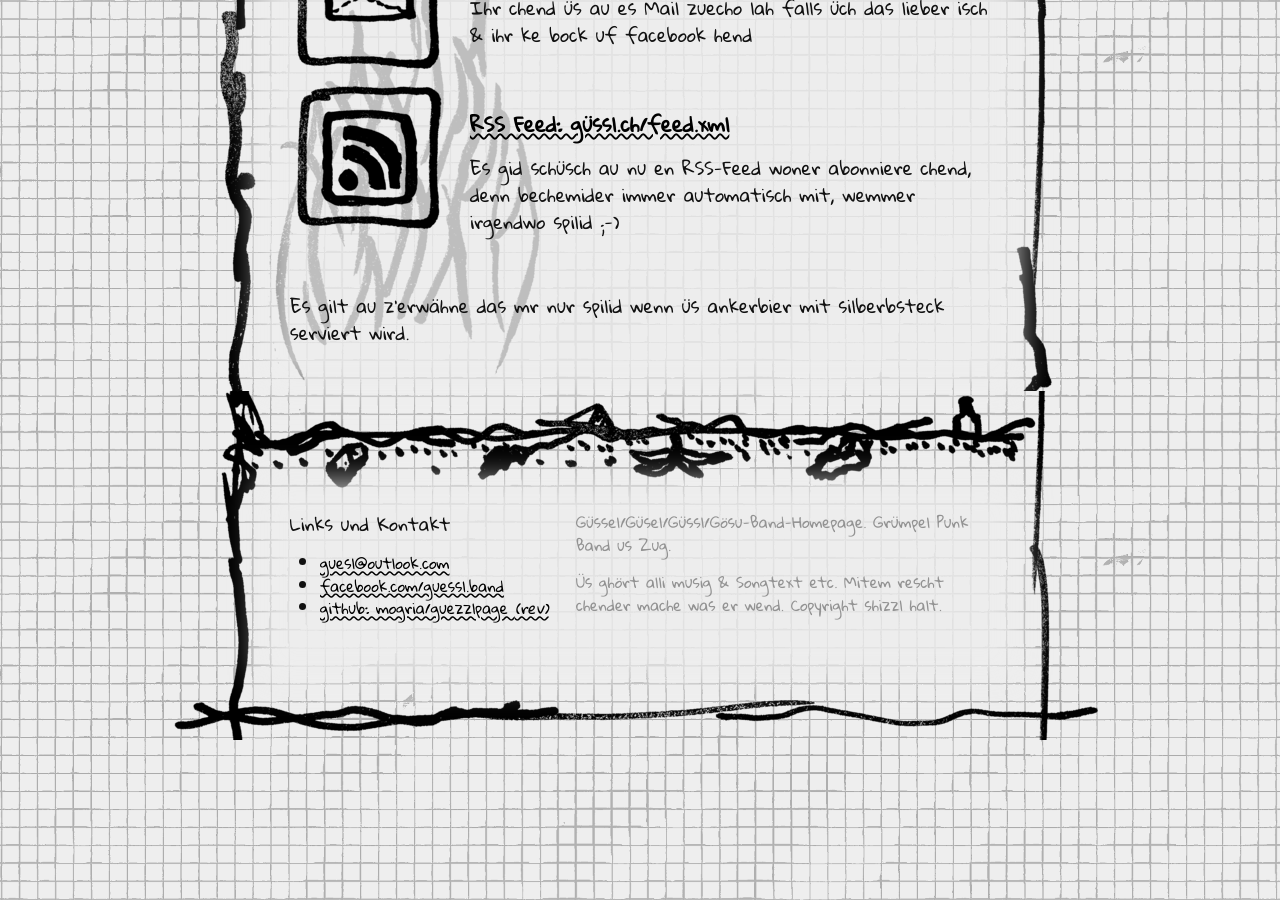
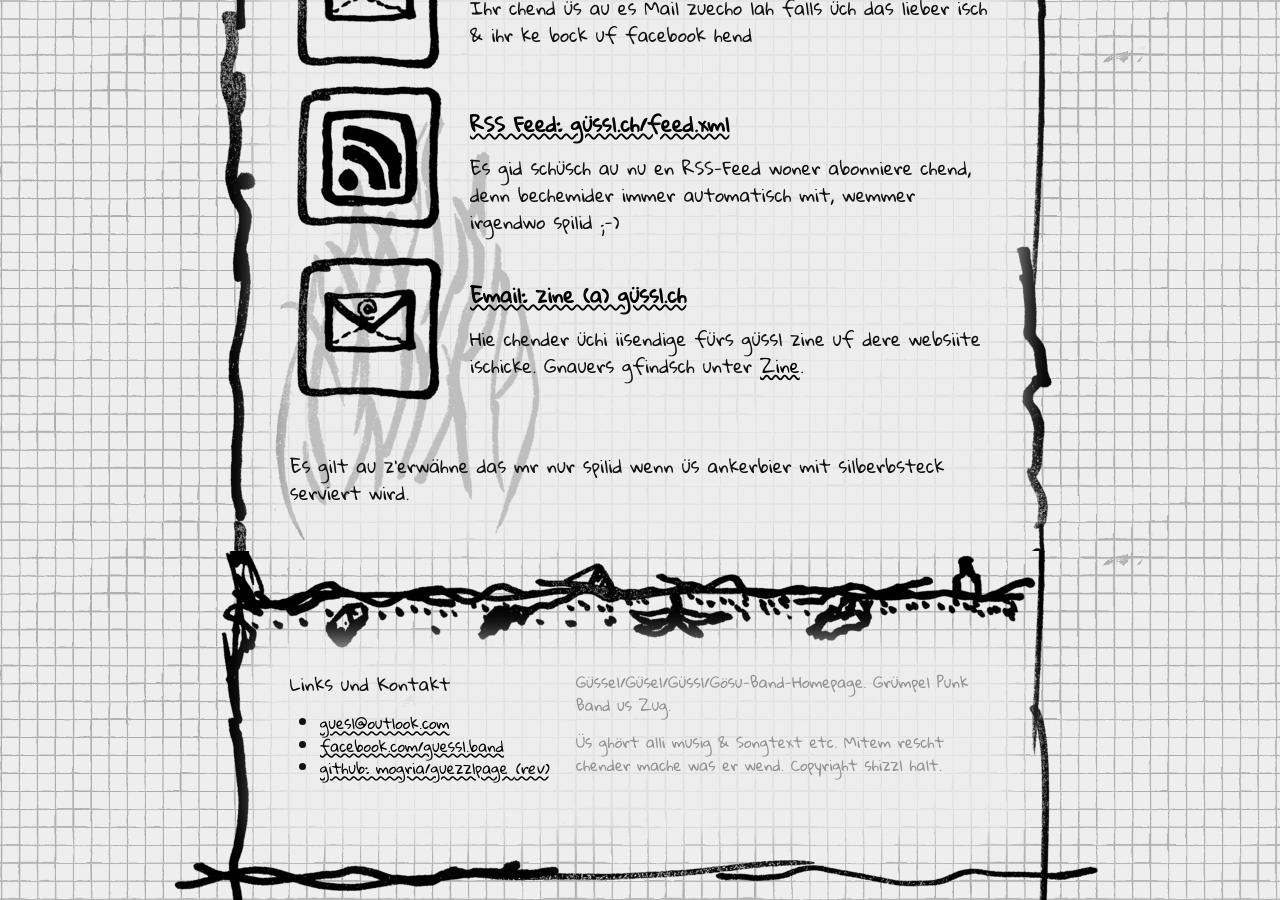
Before and after one commit to mogria/guezzlpage, a Jekyll site: the page built from kontakt.html, in a window 1280 px wide and 900 px high, scrolled down 917 px. Built offline with Jekyll 4.4.1, drawn with Linux system fonts in a browser that asks for light colours.

Commit message:
update kontakt page with zine mail adress

```diff
--- a/kontakt.html
+++ b/kontakt.html
@@ -48,6 +48,18 @@ menu_link_image: /img/nav-kontakt.png
 <div class="clear" />
 
 
+<div class="contact-email">
+    <a href="mailto:{{ "zine@xn--gssl-0ra.ch" | encode_email }}" class="contact-link">
+        <div class="image-box">
+            <img src="{{ "/img/icon-email.png" | relative_url }}">
+        </div>
+        <h4 class="contact-name">Email: zine (a) güssl.ch</h4>
+    </a>
+
+    <p class="contact-description">Hie chender üchi iisendige fürs güssl zine uf dere websiite ischicke. Gnauers gfindsch unter <a href="/zines/">Zine</a>.<p>
+</div>
+<div class="clear" />
+
 <p>&nbsp;</p>
 
 <p>Es gilt au z'erwähne das mr nur spilid wenn üs ankerbier mit silberbsteck serviert wird.</p>
```
